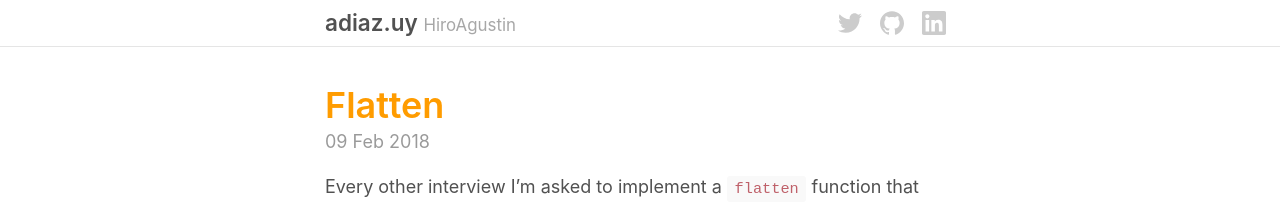
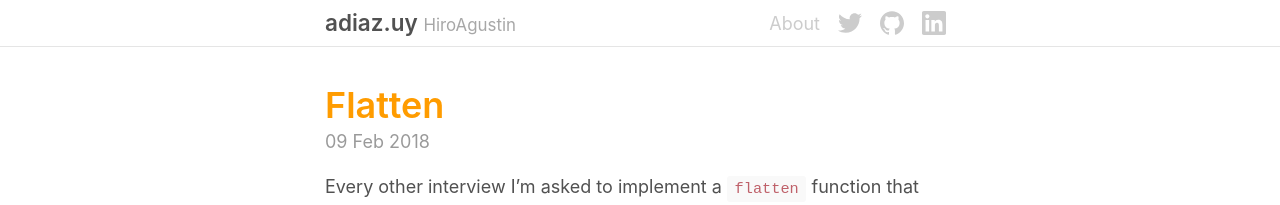
Before and after one commit to HiroAgustin/adiaz.uy-legacy, a Jekyll site: the page built from index.html, in a window 1280 px wide. Shown: the top 205 px of the page. Built offline with Jekyll 4.4.1, drawn with Linux system fonts in a browser that asks for light colours; nearby versions of some CDN libraries.

Commit message:
Add About link on header.

```diff
--- a/_includes/Header.html
+++ b/_includes/Header.html
@@ -6,6 +6,14 @@
     </h3>
 
     <ul class="Header__Nav">
+      <li class="Header__Nav__Item">
+        <a class="Header__Nav__Link"
+           href="{{ site.baseurl }}/about/"
+           title="Agustin’s Profile"
+        >
+          About
+        </a>
+      </li>
       <li class="Header__Nav__Item">
         <a class="Header__Nav__Link Header__Nav__Link--Twitter"
            href="https://twitter.com/HiroAgustin/"
```
